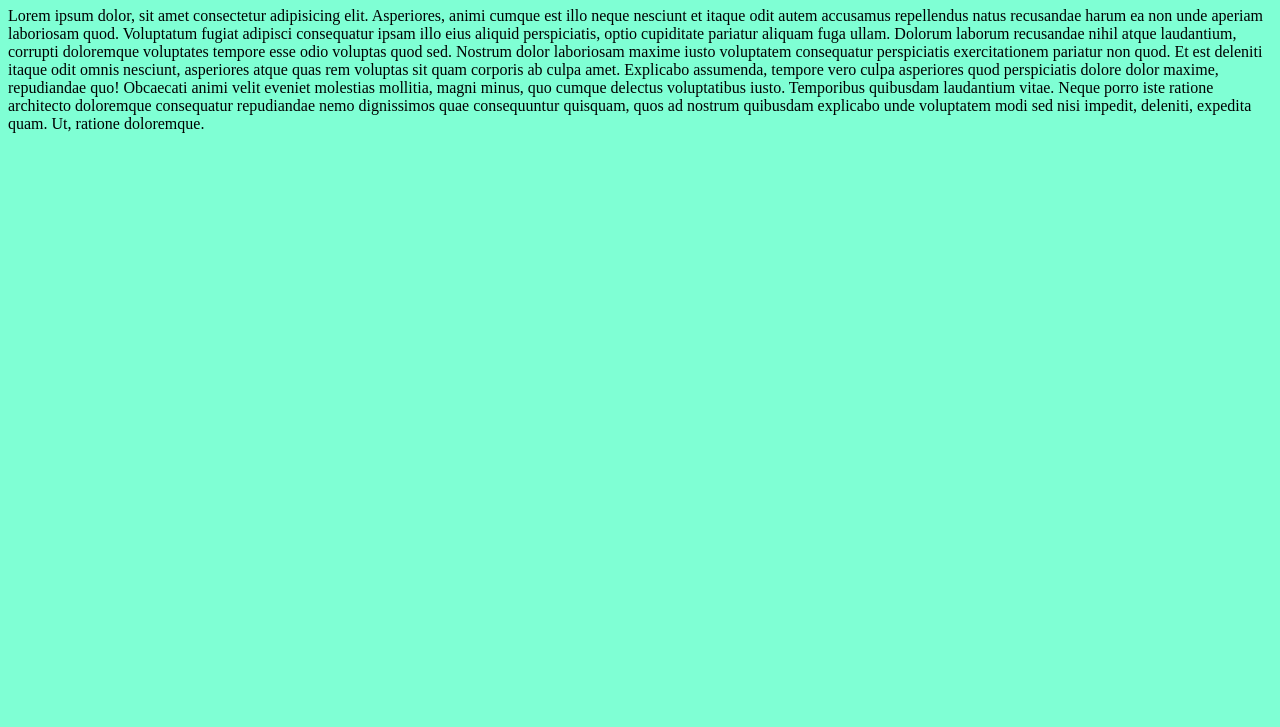
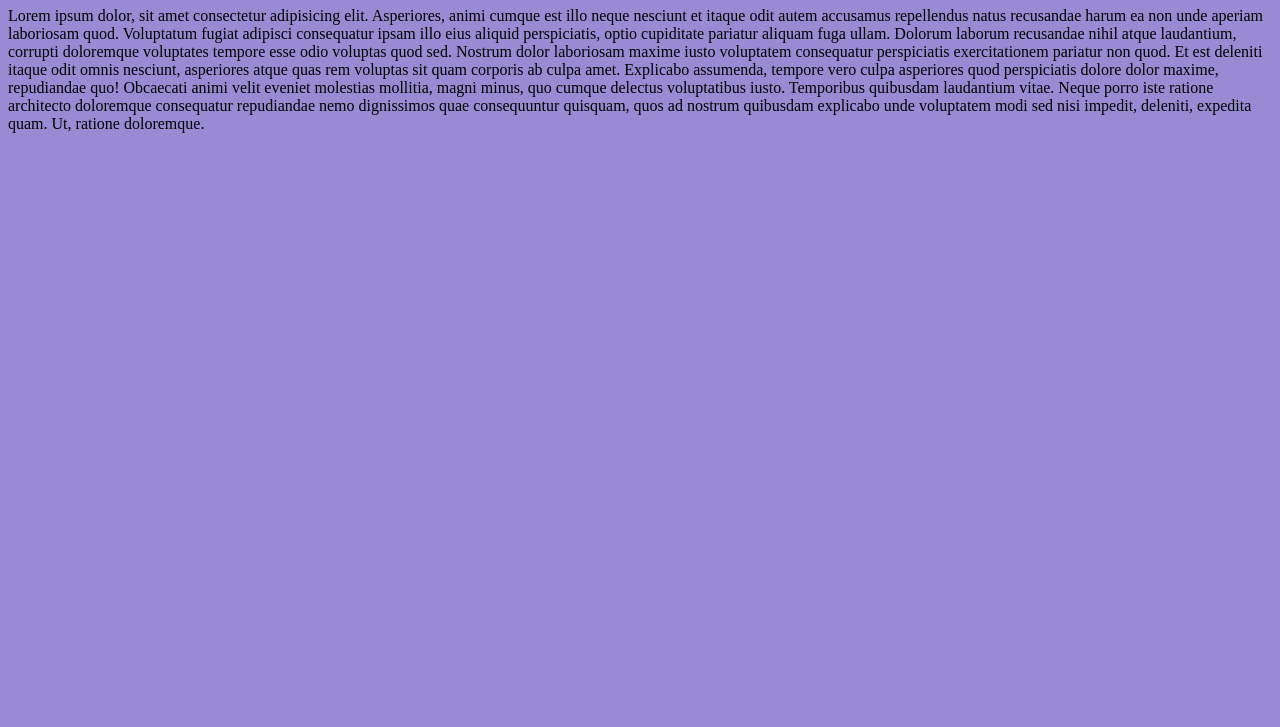
Before and after one commit to purotu/omatsivut, a plain HTML site: page index.html in a window 1280 px wide. Shown: the part 73-800 px from the top of the page. Drawn offline with Linux system fonts and the light colour scheme.

Commit message:
taustavärin muutos

```diff
--- a/css/styles.css
+++ b/css/styles.css
@@ -1,3 +1,3 @@
 body {
-    background-color: aquamarine;
+    background-color: rgb(152, 139, 211);
 }
```
